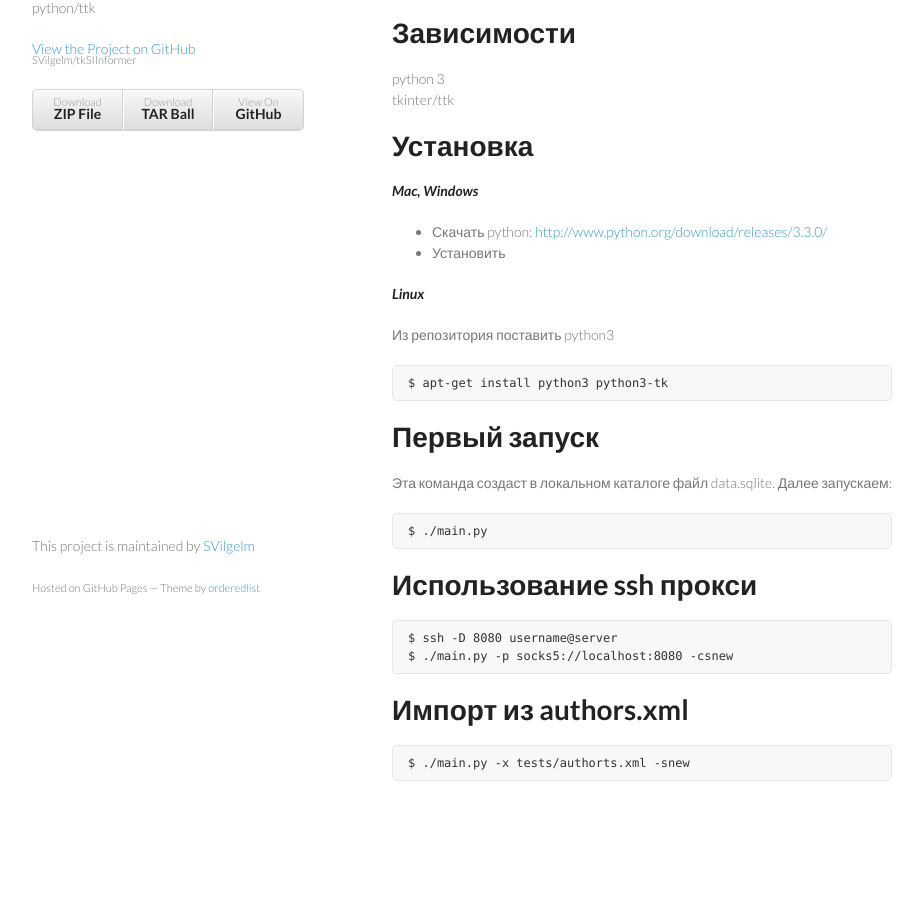
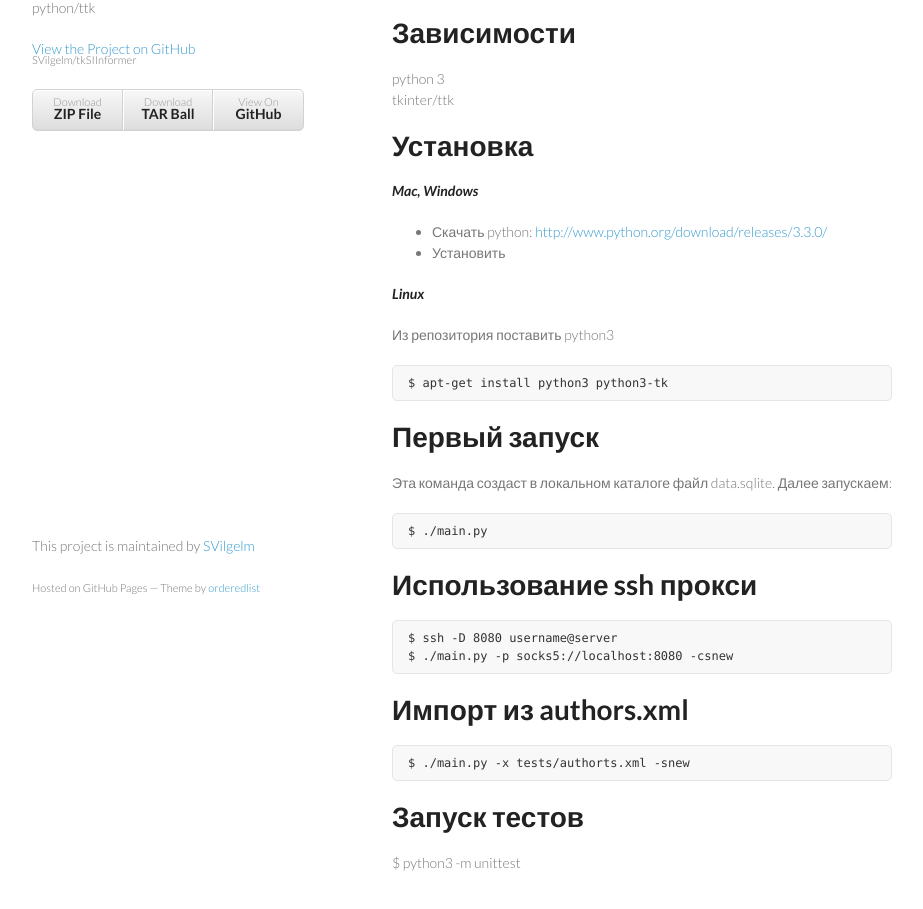
Before and after one commit to SVilgelm/tkSIInformer, a plain HTML site: page index.html in a window 1280 px wide. Shown: the part 133-1042 px from the top of the page, without its empty margins (178-1101 px from the left). Before the commit the page ends 984 px from the top, so only its background shows below. Drawn offline with Linux system fonts and the light colour scheme.

```diff
--- a/index.html
+++ b/index.html
@@ -75,6 +75,11 @@ $ ./main.py -p socks5://localhost:8080 -csnew
 
 <pre><code>$ ./main.py -x tests/authorts.xml -snew
 </code></pre>
+
+<h1>
+<a name="%D0%97%D0%B0%D0%BF%D1%83%D1%81%D0%BA-%D1%82%D0%B5%D1%81%D1%82%D0%BE%D0%B2" class="anchor" href="#%D0%97%D0%B0%D0%BF%D1%83%D1%81%D0%BA-%D1%82%D0%B5%D1%81%D1%82%D0%BE%D0%B2"><span class="octicon octicon-link"></span></a>Запуск тестов</h1>
+
+<p>$ python3 -m unittest</p>
       </section>
       <footer>
         <p>This project is maintained by <a href="https://github.com/SVilgelm">SVilgelm</a></p>
--- a/params.json
+++ b/params.json
@@ -1 +1 @@
-{"name":"SIInformer","tagline":"Информер журнала \"Самиздат\" на python/ttk","body":"tkSIInformer\r\n============\r\n\r\nИнформер журнала \"Самиздат\" на python/ttk\r\n\r\n\r\nЗависимости\r\n===========\r\n\r\npython 3<br>\r\ntkinter/ttk\r\n\r\n\r\nУстановка\r\n=========\r\n\r\n***Mac, Windows***\r\n* Скачать python: http://www.python.org/download/releases/3.3.0/\r\n* Установить\r\n\r\n***Linux***\r\n\r\nИз репозитория поставить python3\r\n\r\n    $ apt-get install python3 python3-tk\r\n\r\n\r\nПервый запуск\r\n=============\r\n\r\nЭта команда создаст в локальном каталоге файл data.sqlite. Далее запускаем:\r\n\r\n    $ ./main.py\r\n    \r\n\r\nИспользование ssh прокси\r\n========================\r\n\r\n    $ ssh -D 8080 username@server\r\n    $ ./main.py -p socks5://localhost:8080 -csnew\r\n\r\n\r\nИмпорт из authors.xml\r\n=====================\r\n\r\n    $ ./main.py -x tests/authorts.xml -snew\r\n","google":"","note":"Don't delete this file! It's used internally to help with page regeneration."}
+{"name":"SIInformer","tagline":"Информер журнала \"Самиздат\" на python/ttk","body":"tkSIInformer\r\n============\r\n\r\nИнформер журнала \"Самиздат\" на python/ttk\r\n\r\n\r\nЗависимости\r\n===========\r\n\r\npython 3<br>\r\ntkinter/ttk\r\n\r\n\r\nУстановка\r\n=========\r\n\r\n***Mac, Windows***\r\n* Скачать python: http://www.python.org/download/releases/3.3.0/\r\n* Установить\r\n\r\n***Linux***\r\n\r\nИз репозитория поставить python3\r\n\r\n    $ apt-get install python3 python3-tk\r\n\r\n\r\nПервый запуск\r\n=============\r\n\r\nЭта команда создаст в локальном каталоге файл data.sqlite. Далее запускаем:\r\n\r\n    $ ./main.py\r\n    \r\n\r\nИспользование ssh прокси\r\n========================\r\n\r\n    $ ssh -D 8080 username@server\r\n    $ ./main.py -p socks5://localhost:8080 -csnew\r\n\r\n\r\nИмпорт из authors.xml\r\n=====================\r\n\r\n    $ ./main.py -x tests/authorts.xml -snew\r\n\r\nЗапуск тестов\r\n=============\r\n$ python3 -m unittest\r\n","google":"","note":"Don't delete this file! It's used internally to help with page regeneration."}
```
